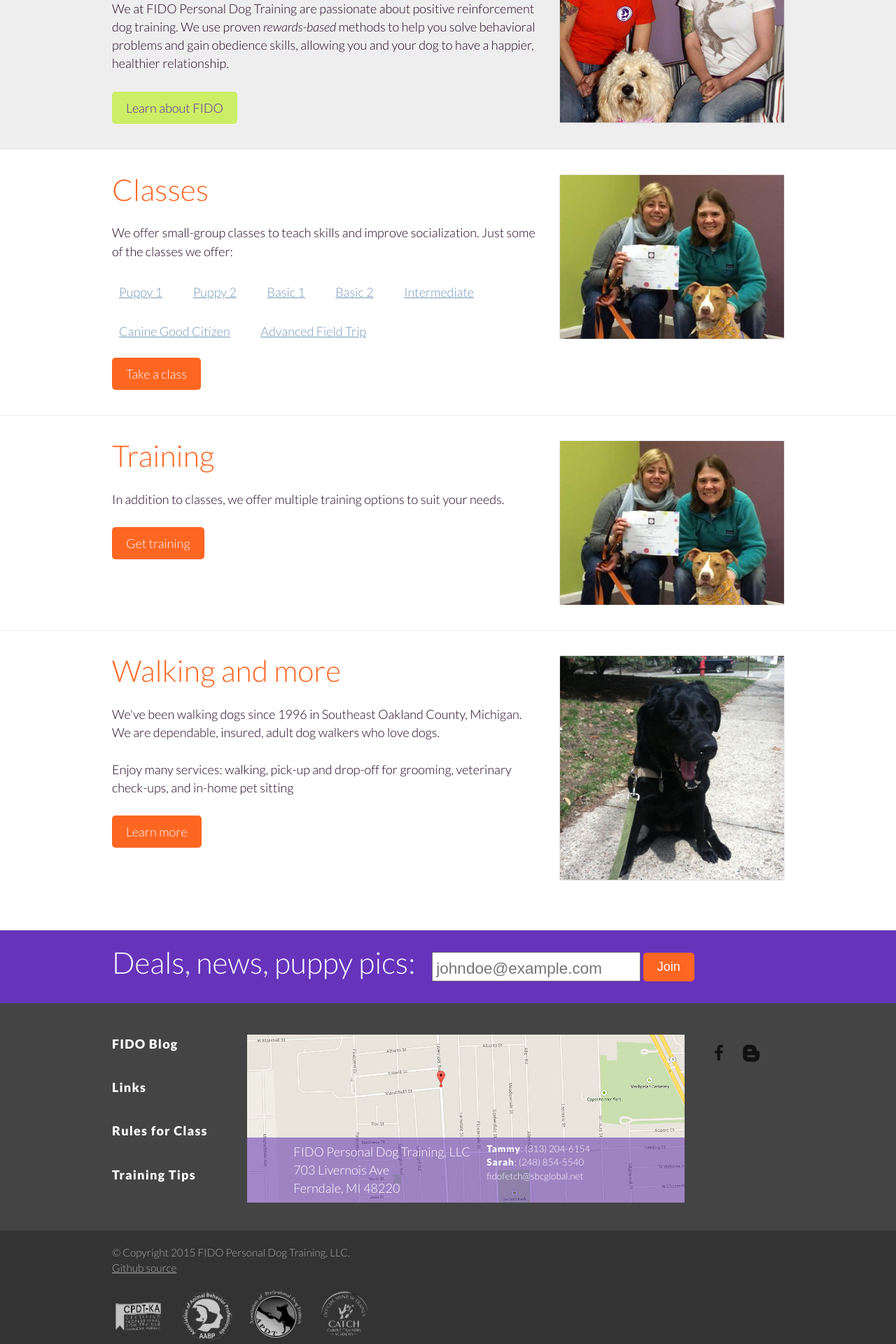
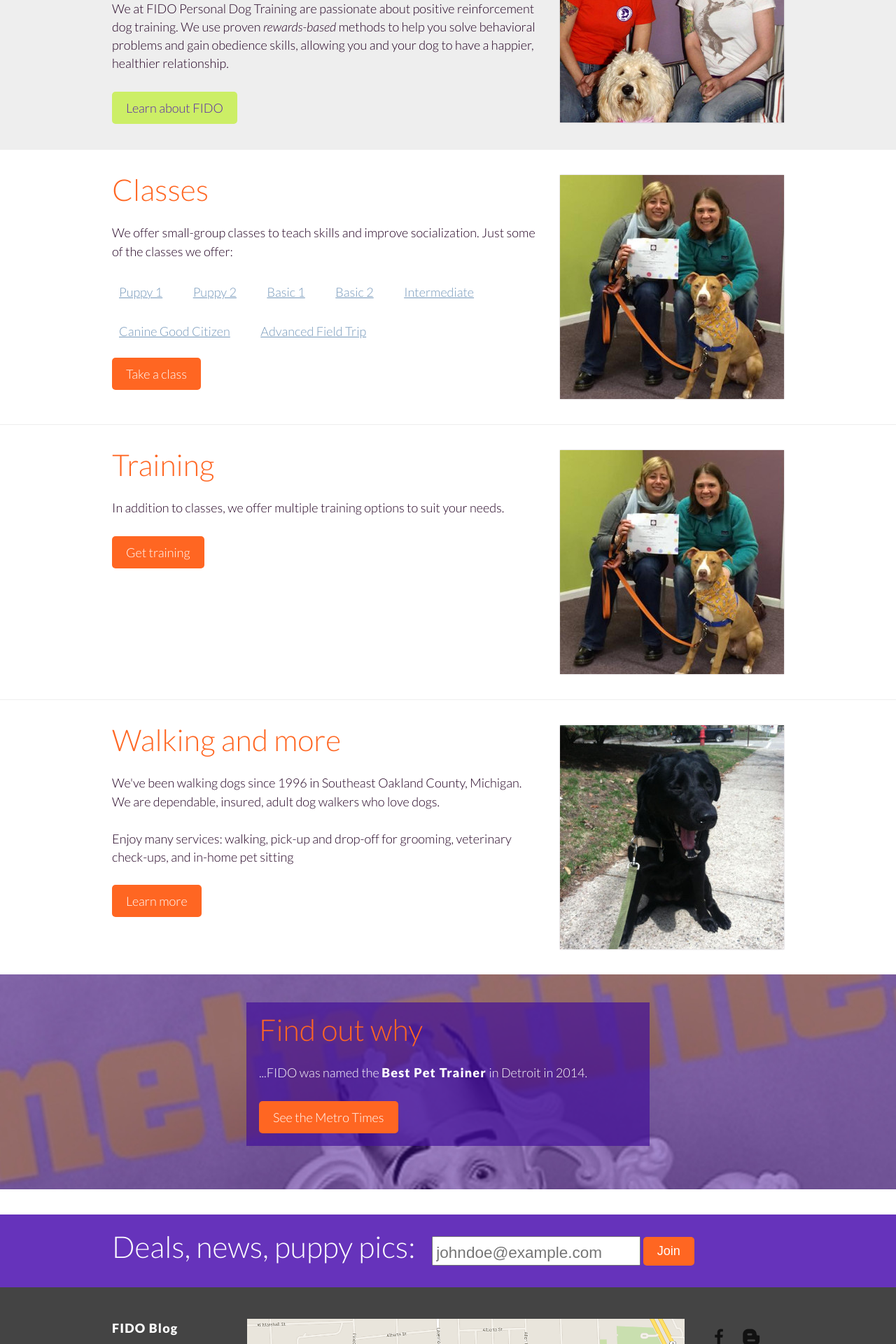
Before and after one commit to fidodogtraining/fidodogtraining.github.io, a Jekyll site: the page built from index.html, in a window 1280 px wide. Shown: the part 837-2757 px from the top of the page at 70% size. Built offline with Jekyll 4.4.1, drawn with Linux system fonts in a browser that asks for light colours; Markdown is read by kramdown in place of the engine named in the settings.

Commit message:
Add call to action section

```diff
--- /dev/null
+++ b/_includes/cta.html
@@ -0,0 +1,5 @@
+<section class="region region-cta"><div class="inner">
+  <h2>Find out why</h2>
+  <p>...FIDO was named the <strong>Best Pet Trainer</strong> in Detroit in 2014.</p>
+  <a class="button cta" href="http://www.metrotimes.com/detroit/BestOf" target="_blank">See the Metro Times</a>
+</div></section>
--- a/deps/styles.scss
+++ b/deps/styles.scss
@@ -775,6 +775,27 @@
     margin: 2.5em 0 .5em;
     margin-top: 21vw;
   }
+.region-cta {
+  background: hex-add($light, -1) url('images/bestdetroit2014.jpg') top left scroll no-repeat;
+  background-size: cover;
+  color: $light;
+  min-height: 145px;
+  min-height: 24vw;
+  overflow: hidden;
+  position: relative;
+  z-index: 0;
+}
+  section.region-cta > .inner {
+    background: hex-add($primary, 1);
+    background: rgba($primary,.7);
+    color: #fff;
+    margin: 40px auto;
+    max-width: 30em;
+    padding: 1em;
+  }
+  .region-cta h2 {
+    margin-top: 0;
+  }
 .pre-footer {
   background-color: hex-add($primary, 2);
   margin: 2em 0 0;
--- a/index.html
+++ b/index.html
@@ -3,6 +3,7 @@
 front: true
 title: FIDO Personal Dog Training
 regions:
+  cta: true
   splash: true
 ---
 <section class="region divided highlight" id="home"><div class="inner">
```
Also changed, not shown: deps/images/bestdetroit2014.jpg (added), images/classes.jpg.
